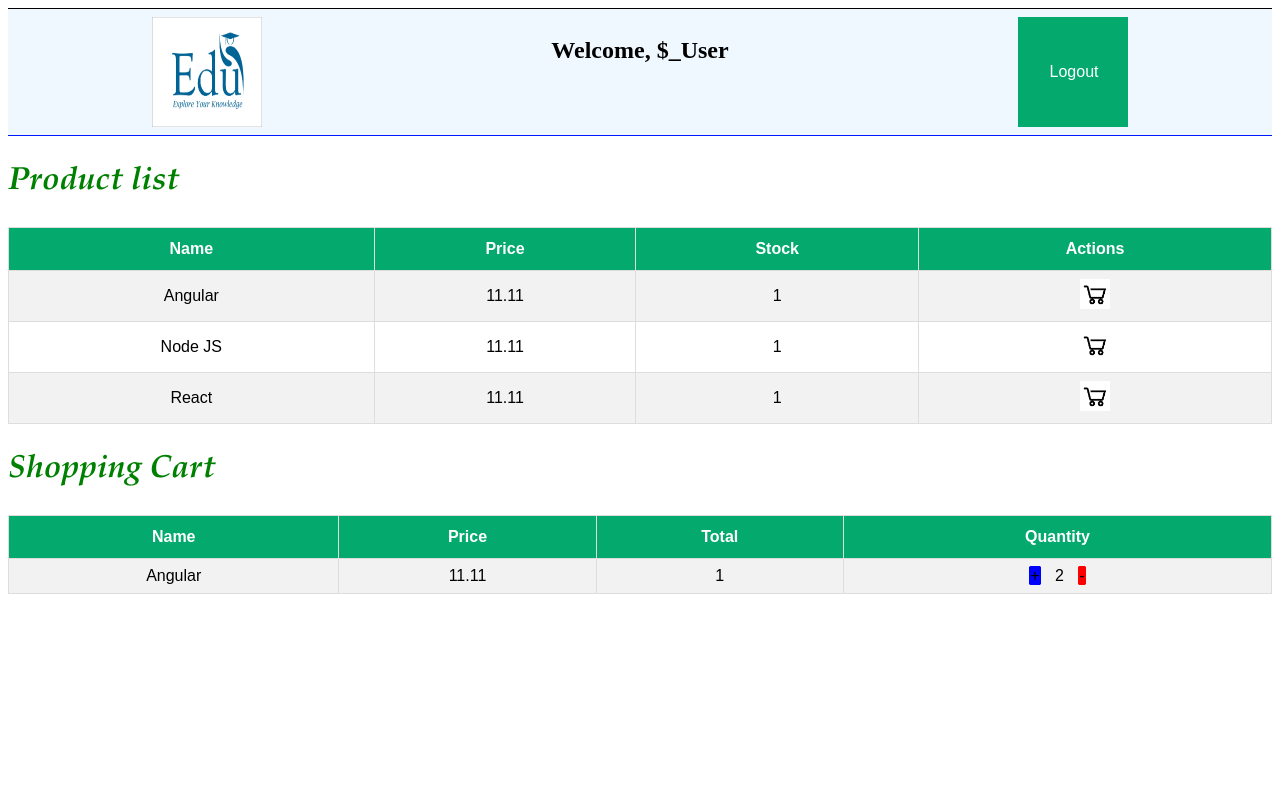
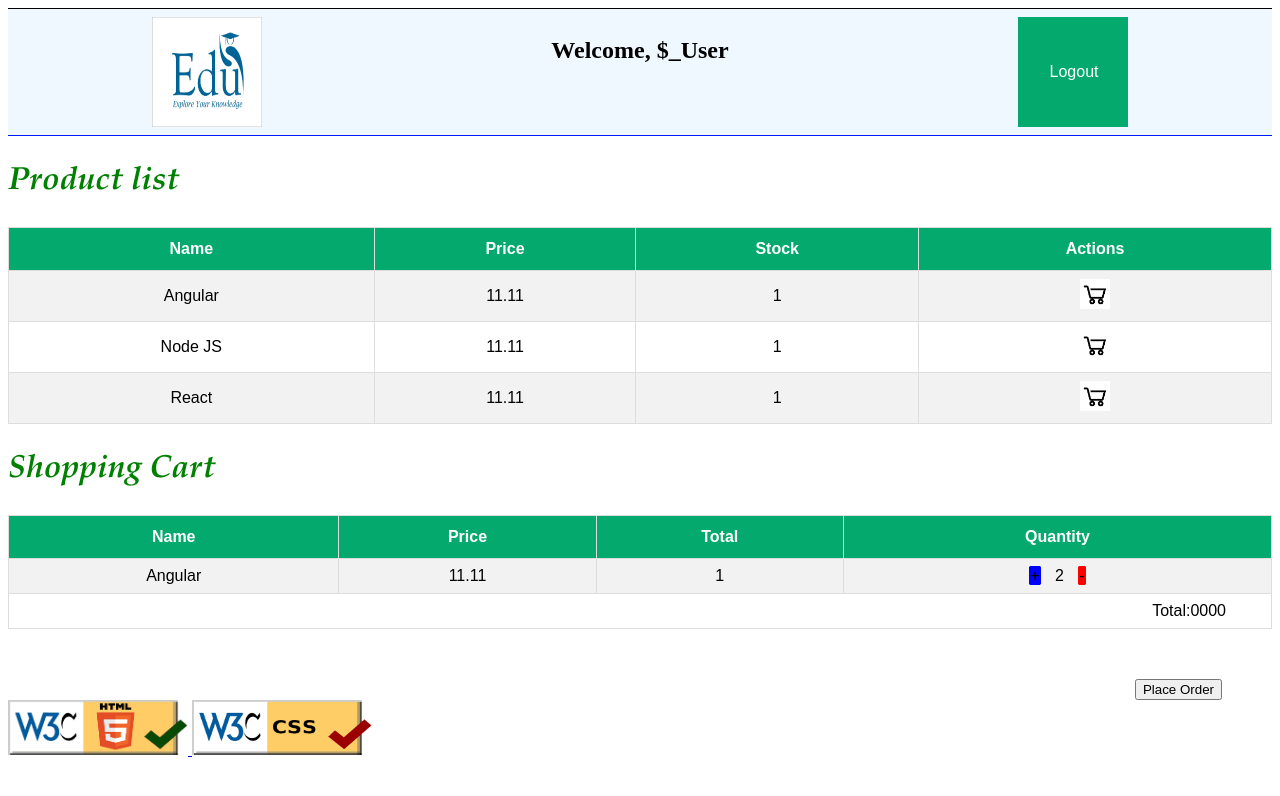
Before and after one commit to lipereichert94/MSC, a plain HTML site: page lab3.html in a window 1280 px wide. Drawn offline with Linux system fonts and the light colour scheme.

Commit message:
Update lab3.html

```diff
--- a/lab3.html
+++ b/lab3.html
@@ -64,34 +64,46 @@
             justify-content: space-around;
         }
 
-        #customers {
+        #TableStyleH3 {
             font-family: Arial, Helvetica, sans-serif;
             border-collapse: collapse;
             width: 100%;
         }
 
-        #customers td,
-        #customers th {
+        #TableStyleH3 td,
+        #TableStyleH3 th {
             border: 1px solid #ddd;
             padding: 8px;
             text-align: center;
         }
 
-        #customers tr:nth-child(even) {
+        #TableStyleH3 tr td#total {
+            text-align: right;
+            padding-right: 45px;
+        }
+
+        #TableStyleH3 tr:nth-child(even) {
             background-color: #f2f2f2;
             text-align: center;
         }
 
-        #customers tr:hover {
+        #TableStyleH3 tr:hover {
             background-color: #ddd;
         }
 
-        #customers th {
+        #TableStyleH3 th {
             padding-top: 12px;
             padding-bottom: 12px;
             text-align: center;
             background-color: #04AA6D;
             color: white;
+        }
+
+        #PlaceOrder {
+            display: flex;
+            justify-content: right;
+            padding-right: 50px;
+            padding-top: 50px;
         }
     </style>
 </head>
@@ -112,7 +124,7 @@
     </div>
     <div>
         <h2 class="title">Product list</h2>
-        <table id="customers">
+        <table id="TableStyleH3">
             <tr>
                 <th>Name</th>
                 <th>Price</th>
@@ -142,7 +154,7 @@
         </table>
 
         <h2 class="title">Shopping Cart</h2>
-        <table id="customers">
+        <table id="TableStyleH3">
             <tr>
                 <th>Name</th>
                 <th>Price</th>
@@ -155,10 +167,22 @@
                 <td>1</td>
                 <td><span class="quantity blue">+</span> 2 <span class="quantity red">-</span></td>
             </tr>
+            <tr>
+                <td colspan="4" id="total">Total:0000</td>
+            </tr>
         </table>
+        <div id="PlaceOrder">
+            <button>Place Order</button>
+        </div>
     </div>
 
-
+    <a href="https://validator.w3.org/nu/?doc=https%3A%2F%2Flipereichert94.github.io%2FMSC%2Fabout_me.html">
+        <img src="htmlchecker.png" alt="Validate" width="180" height="55" />
+    </a>
+    <a
+        href="https://jigsaw.w3.org/css-validator/validator?uri=https%3A%2F%2Flipereichert94.github.io%2FMSC%2Fabout_me.html&profile=css3svg&usermedium=all&warning=1&vextwarning=&lang=en">
+        <img src="css_checker.png   " alt="Validate" width="180" height="55" />
+    </a>
 </body>
 
 </html>
```
